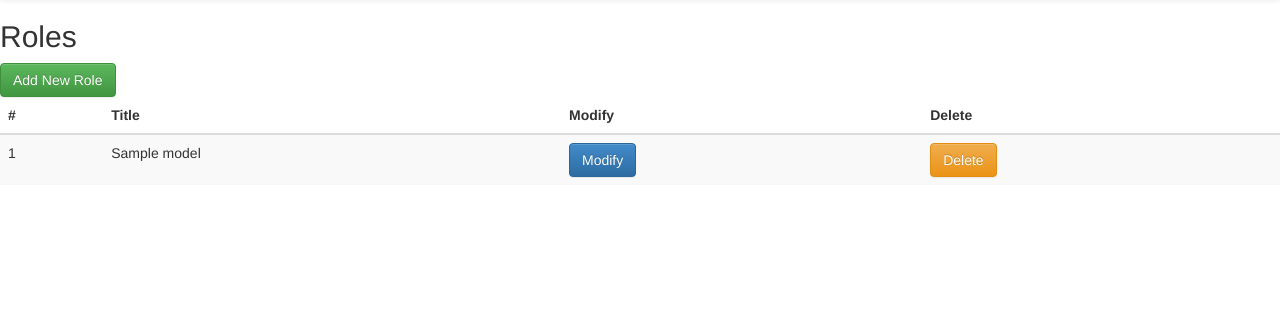
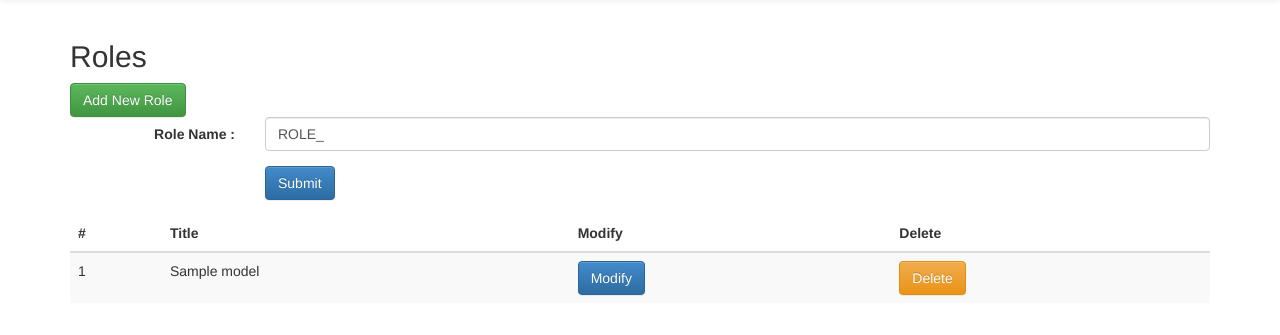
Before and after one commit to PythoO/Contest, a Flask app: page /admin/roles in a window 1280 px wide. Shown: the part 51-386 px from the top of the page. Run offline with Flask 2, Linux system fonts and the light colour scheme; the visitor is signed in with stand-in values (Sample User, id 1); tables that the repository leaves empty hold one stand-in row (values such as "Sample post"); some libraries are stand-ins or nearby versions.

Commit message:
Add RESTFULL for role

```diff
--- a/app.py
+++ b/app.py
@@ -5,6 +5,8 @@ from flask import Flask, render_template, request, Response, session, flash, red
 from flask.ext.sqlalchemy import SQLAlchemy
 from core.campaign import Campaigns
 from werkzeug.contrib.cache import SimpleCache
+from flask.views import MethodView
+
 cache = SimpleCache()
 
 app = Flask(__name__)
@@ -167,40 +169,44 @@ def user_delete(user_id):
     return redirect(url_for('users'))
 
 
-@app.route('/admin/roles')
-@login_required
-def roles():
-    roles = RoleModel.query.all()
-    return render_template('admin/role/roles.html', roles=roles)
+class RoleApi(MethodView):
+    @staticmethod
+    def get(role_id):
+        if role_id is None:
+            all_roles = RoleModel.query.all()
+            return render_template('admin/role/roles.html', roles=all_roles)
+        else:
+            role = RoleModel.query.filter_by(id=role_id).first()
+            return render_template('admin/role/roles.html', roles=role)
 
+    @staticmethod
+    def post():
+        try:
+            role = RoleModel()
+            if request.form['name']:
+                role.name = request.form['name']
+                db.session.add(role)
+                db.session.commit()
+        except ValueError as e:
+            return e.message
+        all_roles = RoleModel.query.all()
+        return render_template('admin/role/roles.html', roles=all_roles)
 
-@app.route('/admin/role', methods=['GET', 'POST'])
-@login_required
-def role_create():
-    if request.method == 'POST':
-        role = RoleModel()
-        save_role(role)
-        return redirect(url_for('roles'))
-    return render_template('admin/role/role.html')
+    @staticmethod
+    def delete(role_id):
+        try:
+            role = RoleModel.query.filter_by(id=role_id).first()
+            db.session.delete(role)
+            db.session.commit()
+        except ValueError as e:
+            app.logger.debug(e.message)
+            return e.message
+        return 'true'
 
-
-@app.route('/admin/role/<int:role_id>', methods=['GET','POST'])
-@login_required
-def role_modify(role_id):
-    role = RoleModel.query.filter_by(id=role_id).first()
-    if request.method == "POST":
-        save_role(role)
-        return redirect(url_for('roles'))
-    return render_template('admin/role/role.html', role=role)
-
-
-@app.route('/admin/role/delete/<int:role_id>')
-@login_required
-def role_delete(role_id):
-    role = RoleModel.query.filter_by(id=role_id).first()
-    db.session.delete(role)
-    db.session.commit()
-    return redirect(url_for('roles'))
+role_view = RoleApi.as_view('role_api')
+app.add_url_rule('/admin/roles', defaults={'role_id': None}, view_func=role_view, methods=['GET'])
+app.add_url_rule('/admin/roles', view_func=role_view, methods=['POST'])
+app.add_url_rule('/admin/roles/<int:role_id>', view_func=role_view, methods=['GET', 'PUT', 'DELETE'])
 
 
 @app.route('/admin/contests')
--- a/templates/admin/layout.html
+++ b/templates/admin/layout.html
@@ -44,7 +44,7 @@
                 <ul class="nav navbar-nav">
                     <li class="active"><a href="{{ url_for('dashboard') }}">Dashboard</a></li>
                     <li><a href="{{ url_for('users') }}">Users</a></li>
-                    <li><a href="{{ url_for('roles') }}">Roles</a></li>
+                    <li><a href="{{ url_for('role_api') }}">Roles</a></li>
                     <li><a href="{{ url_for('contests') }}">Contests</a></li>
                     <li><a href="{{ url_for('participations') }}">Participations</a></li>
                 </ul>
@@ -61,7 +61,9 @@
         {% for message in get_flashed_messages() %}
         <div class="flash">{{ message }}</div>
         {% endfor %}
+        <div class="container">
         {% block body %}{% endblock %}
+        </div>
     </div>
 <!-- /container -->
 <script src="//ajax.googleapis.com/ajax/libs/jquery/1.11.0/jquery.min.js"></script>
--- a/templates/admin/role/roles.html
+++ b/templates/admin/role/roles.html
@@ -5,7 +5,21 @@
 {% block body %}
 <h2>Roles</h2>
 <div>
-    <a href="{{url_for('role_create')}}" class="btn btn-success">Add New Role</a>
+    <a href="{{url_for('role_api')}}" class="btn btn-success">Add New Role</a>
+    <form id=role_form" action="{% if role %}{{url_for('role_api', role_id=role.id)}}{% endif %}" method="post" role="form" class="form-horizontal">
+    <div class="form-group">
+        <label class="col-sm-2 control-label">Role Name :</label>
+        <div class="col-sm-10">
+            <input type="text" name="name" class="form-control" value="{% if role %}{{ role.name }}{% else %}ROLE_{% endif %}" placeholder="ROLE_" />
+        </div>
+    </div>
+
+    <div class="form-group">
+        <div class="col-sm-offset-2 col-sm-10">
+            <button class="btn btn-primary">Submit</button>
+        </div>
+    </div>
+</form>
 </div>
 <div class="table-responsive">
     <table class="table table-striped">
@@ -22,9 +36,13 @@
         <tr>
             <td>{{ role.id }}</td>
             <td>{{ role.name }}</td>
-            <td><a href="{{url_for('role_modify', role_id=role.id)}}" class="btn btn-primary">Modify</a></td>
-            <td><a href="{{url_for('role_delete', role_id=role.id)}}" class="btn btn-warning"
-                   onclick="return confirm('Are you sure !!');">Delete</a></td>
+            <td><a href="{{url_for('role_api', role_id=role.id)}}" class="btn btn-primary">Modify</a></td>
+            <td>
+                <form class="role_delete" action="{{ url_for('role_api', role_id=role.id) }}">
+                    <input type="submit" class="btn btn-warning" onclick="return confirm('Are you sure !!');" value="Delete">
+                </form>
+
+            </td>
         </tr>
         {% endfor %}
         </tbody>
@@ -32,3 +50,35 @@
     </table>
 </div>
 {% endblock %}
+
+{% block javascript %}
+<script type="text/javascript">
+jQuery(document).ready(function ($) {
+    $("#role_form").submit(function(e){
+        e.preventDefault();
+        var form = $(this).serializeArray();
+        var url = $(this).attr("action");
+        $.ajax({
+            data: form,
+            url: url,
+            type:"POST",
+            success:function(response){
+            }
+        });
+    });
+
+    $(".role_delete").click(function(e){
+        console.log($(this))
+        e.preventDefault();
+        var url = $(this).attr("action");
+        $.ajax({
+            url: url,
+            type:"DELETE",
+            success:function(response){
+                window.location = '{{ url_for('role_api') }}'
+            }
+        });
+    });
+});
+</script>
+{% endblock %}
```
Also changed, not shown: templates/admin/contest/contest.html (+6 -6 lines), templates/admin/role/role.html (deleted, +0 -20 lines).
